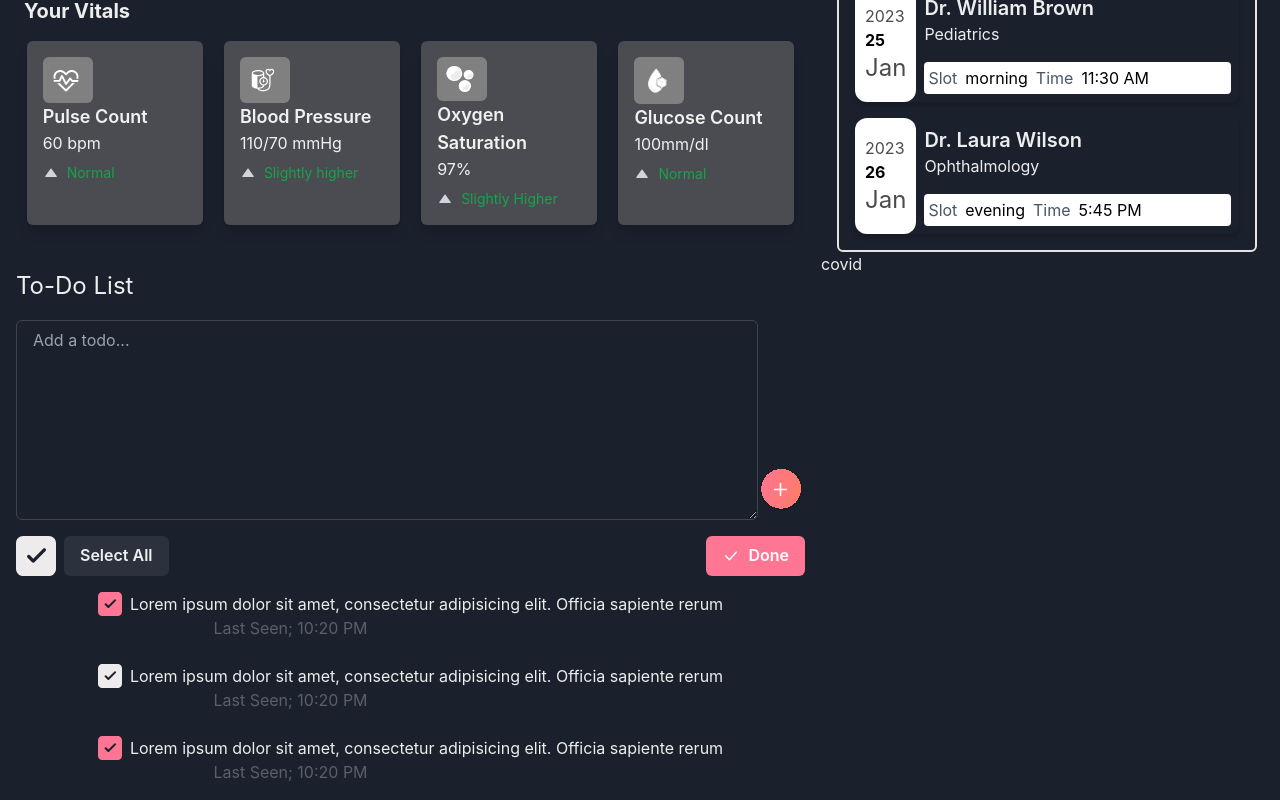
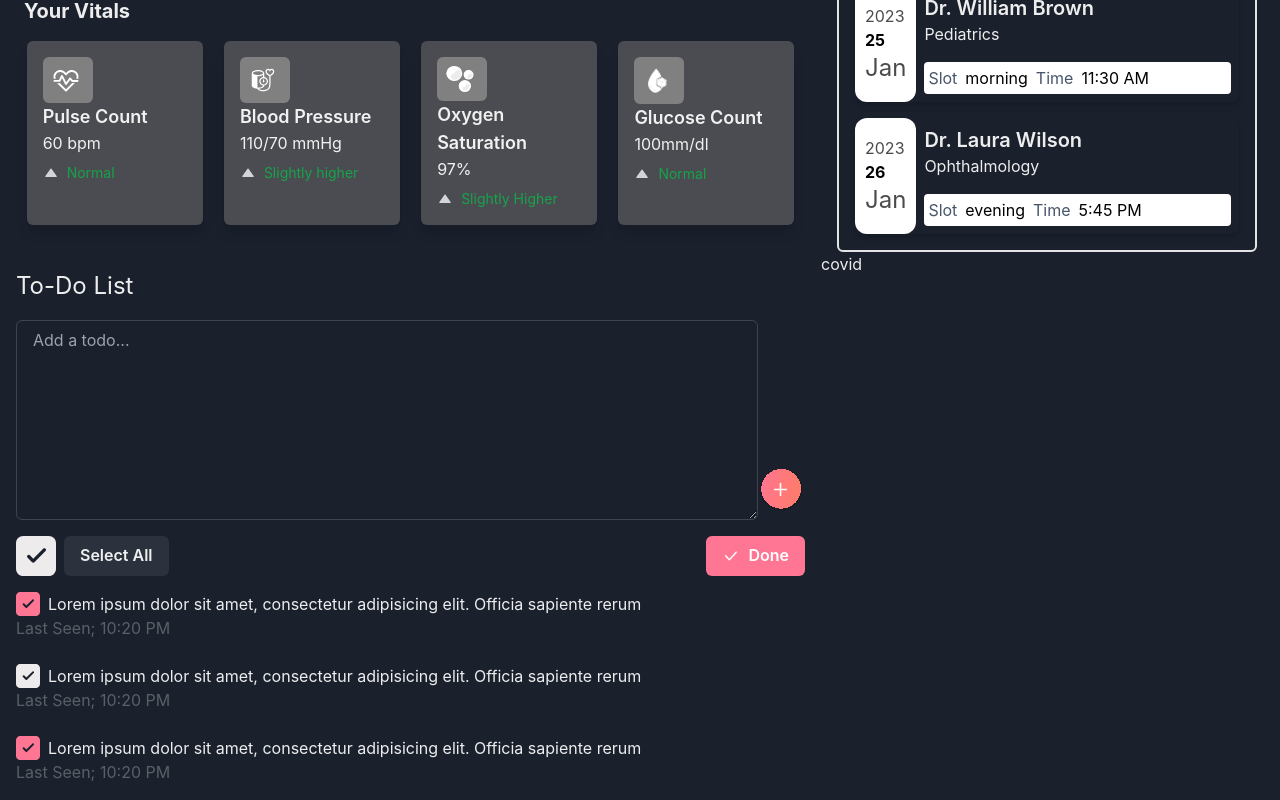
Before and after one commit to tanvirim/job_task_Rainier_Technologies, a React (Vite) app: page / in a window 1280 px wide. Shown: the part 436-1236 px from the top of the page. Built offline with nearby package versions, Linux system fonts and the light colour scheme.

Commit message:
covid start

```diff
--- a/src/components/main/Todo.jsx
+++ b/src/components/main/Todo.jsx
@@ -68,9 +68,9 @@ const Todo = () => {
           gap={30}
           width='100%'
         >
-          <Flex direction='column' gap={6}>
+          <Flex direction='column' gap={6} justifyContent='start'>
             {todoItems.map((item, index) => (
-              <Flex key={index} align='center' flexDirection='column'>
+              <Flex key={index} flexDirection='column'>
                 <Flex>
                   <Image src={item.icon} alt='Icon' boxSize='24px' mr={2} />
                   <Text>{item.text}</Text>
```
